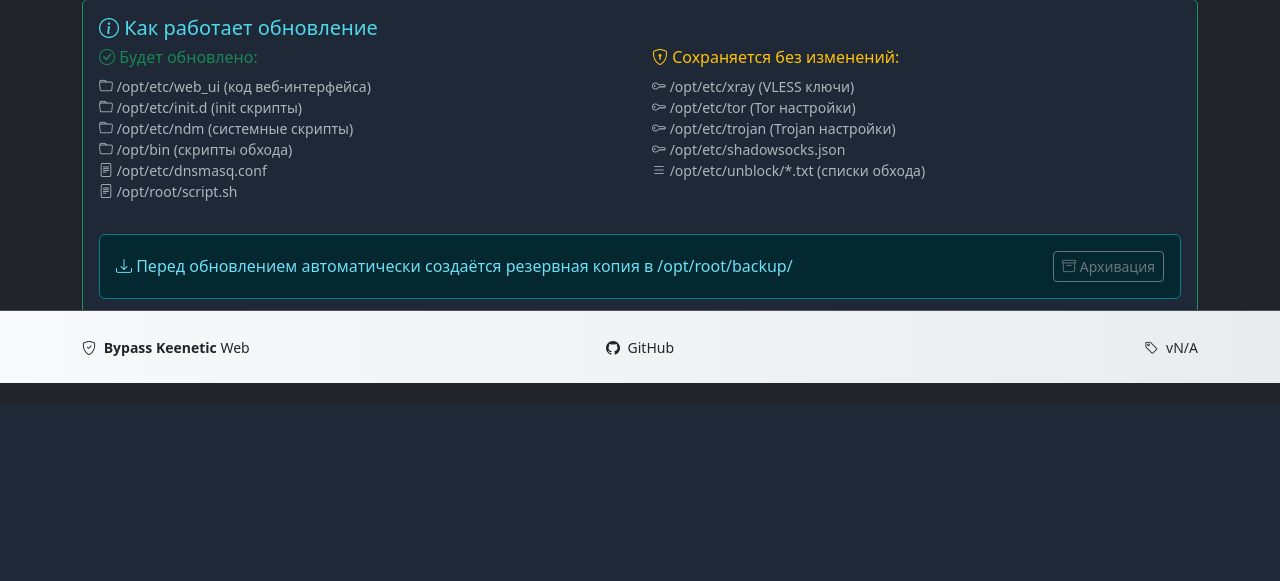
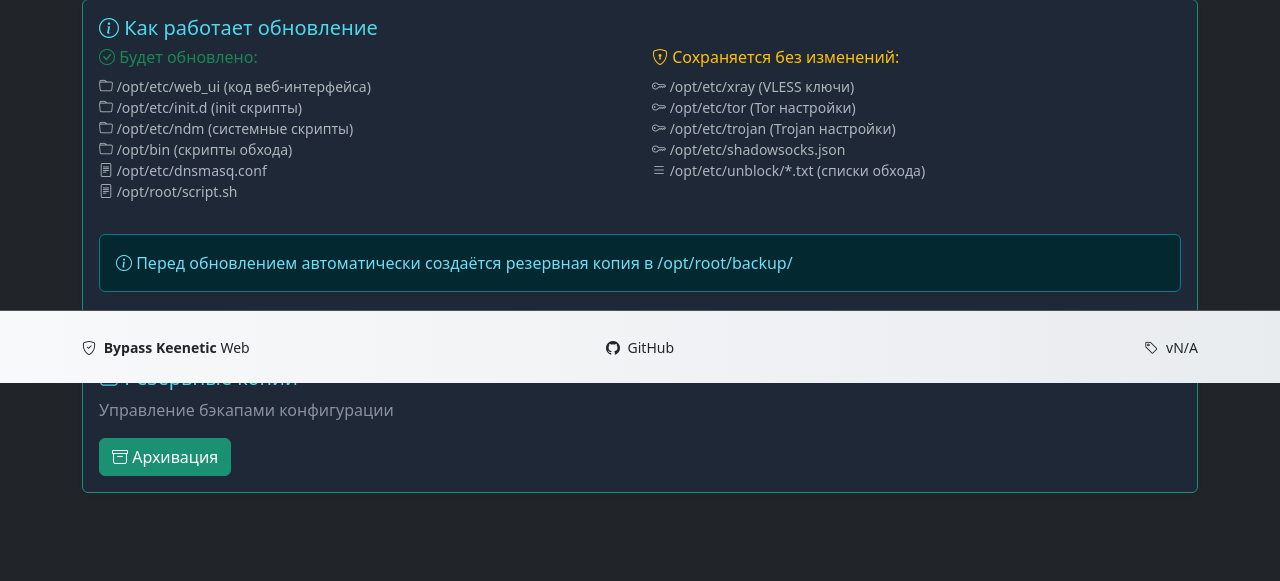
Before and after one commit to royfincher25-source/bypass_keenetic_web, a Flask app: page /service/updates in a window 1280 px wide. Shown: the part 417-998 px from the top of the page. Before the commit the page ends 821 px from the top, so only its background shows below. Run offline with Flask 3, Linux system fonts and the light colour scheme; the visitor is signed in with stand-in values (Sample User, id 1); data that the repository does not hold is empty.

Commit message:
ui: вынести кнопку архивации в отдельный блок

```diff
--- a/src/web_ui/templates/updates.html
+++ b/src/web_ui/templates/updates.html
@@ -77,14 +77,19 @@
             </div>
         </div>
 
-        <div class="alert alert-info mt-3 mb-0 d-flex justify-content-between align-items-center">
-            <div>
-                <i class="bi bi-download"></i> Перед обновлением автоматически создаётся резервная копия в /opt/root/backup/
-            </div>
-            <a href="{{ url_for('main.service_backup') }}" class="btn btn-outline-secondary btn-sm">
-                <i class="bi bi-archive"></i> Архивация
-            </a>
+        <div class="alert alert-info mt-3">
+            <i class="bi bi-info-circle"></i> Перед обновлением автоматически создаётся резервная копия в /opt/root/backup/
         </div>
+    </div>
+</div>
+
+<div class="card shadow-sm mb-4">
+    <div class="card-body">
+        <h5 class="card-title"><i class="bi bi-archive"></i> Резервные копии</h5>
+        <p class="card-text text-muted">Управление бэкапами конфигурации</p>
+        <a href="{{ url_for('main.service_backup') }}" class="btn btn-primary">
+            <i class="bi bi-archive"></i> Архивация
+        </a>
     </div>
 </div>
 {% endblock %}
```
